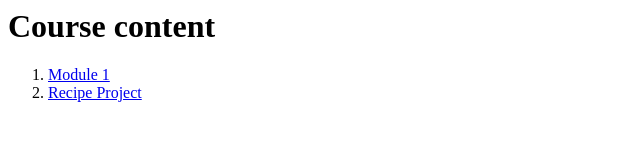
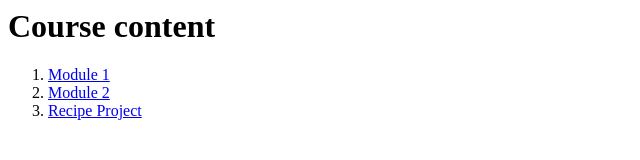
Before and after one commit to spuello/course-webdev-mozilla, a plain HTML site: page index.html in a window 1280 px wide. Shown: the whole page, without its empty margins (0-640 px from the left). Drawn offline with Linux system fonts and the light colour scheme.

Commit message:
Sections

```diff
--- a/index.html
+++ b/index.html
@@ -9,6 +9,7 @@
     <h1>Course content</h1>
     <ol>
         <li> <a href="module01\index.html">Module 1</a> </li>
+	<li><a href="module02\index.html">Module 2</a></li>
         <li><a href="recipe/index.html">Recipe Project</a></li>
     </ol>
 
```
